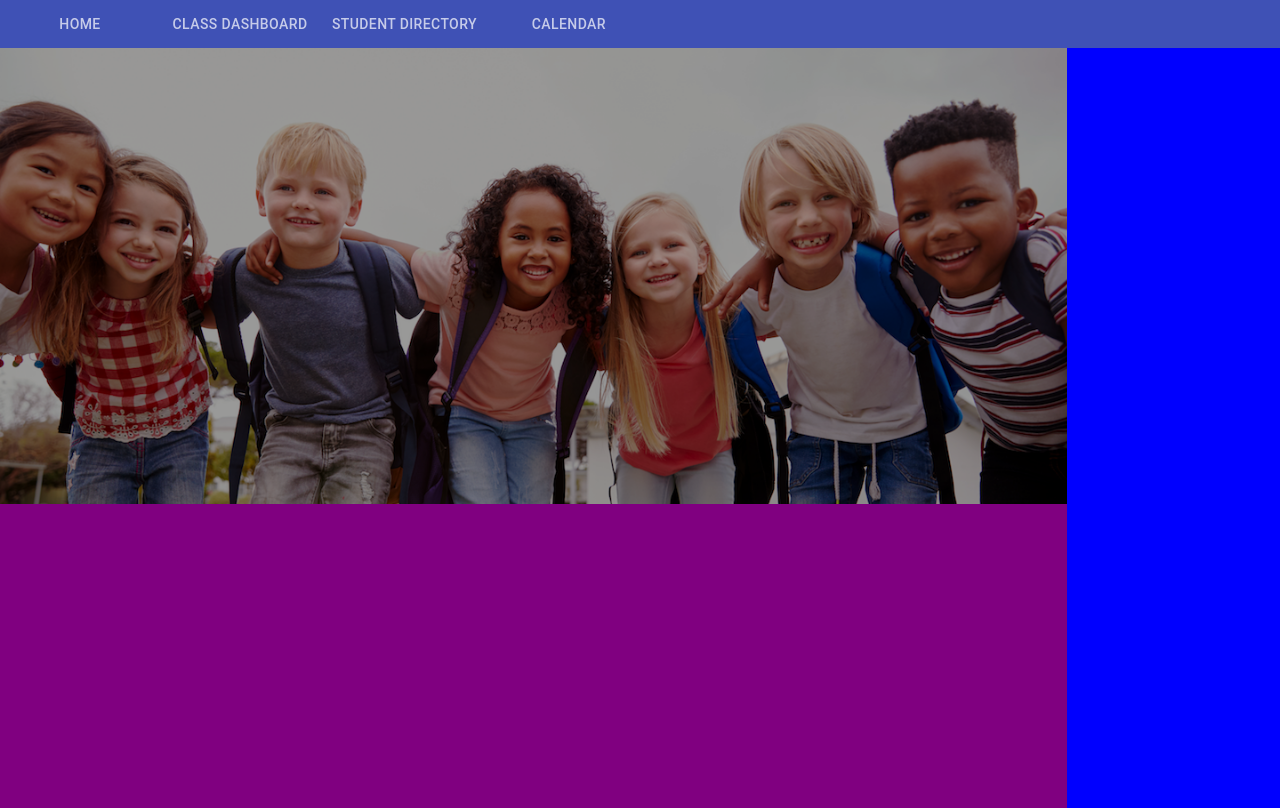
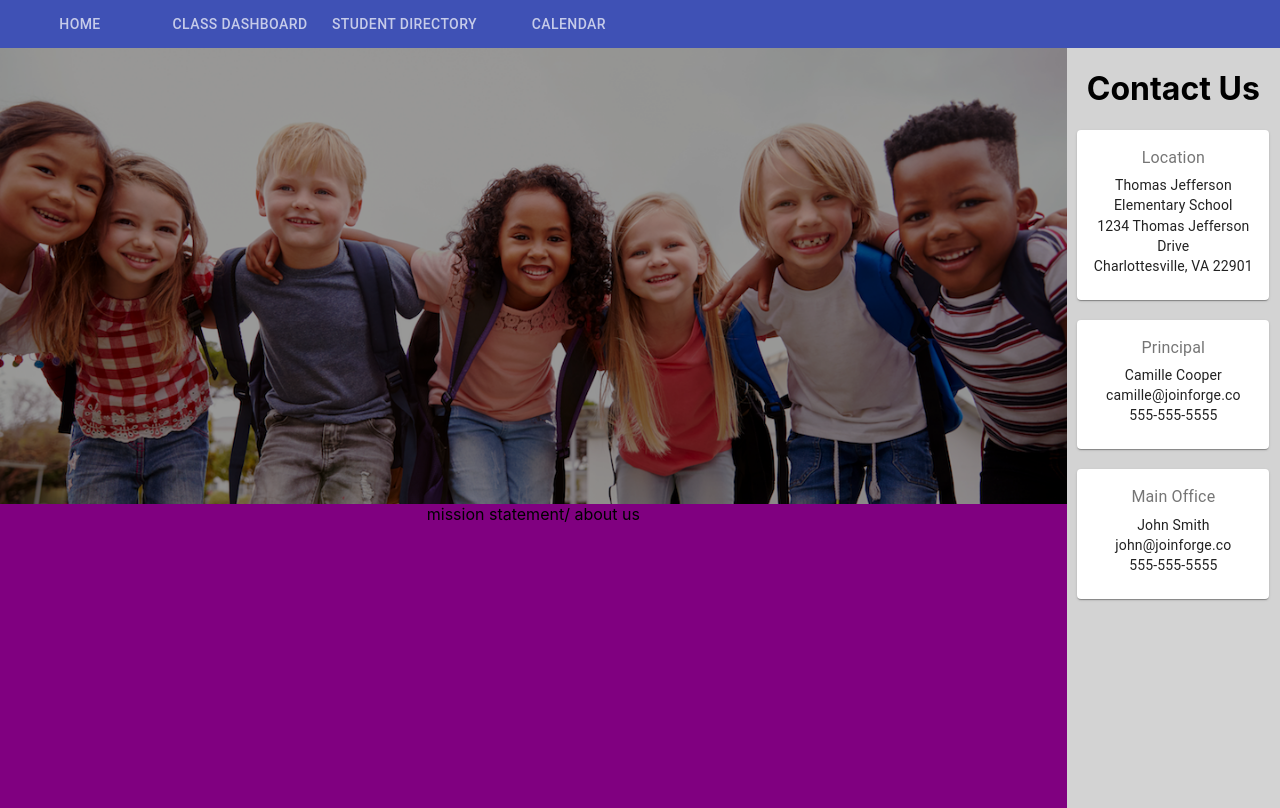
Before and after one commit to las3qj/tje-dashboard, a React (Create React App) app: page / in a window 1280 px wide. Built offline with nearby package versions, Linux system fonts and the light colour scheme.

Commit message:
added contact us section

```diff
--- a/src/components/HomePage.js
+++ b/src/components/HomePage.js
@@ -2,6 +2,8 @@ import NavBar from "./NavBar"
 import { makeStyles } from '@material-ui/core/styles';
 import background from './background.png'
 import Card from '@material-ui/core/Card';
+import Typography from '@material-ui/core/Typography';
+import CardContent from '@material-ui/core/CardContent';
 
 const useStyles = makeStyles((theme) => ({
     container: {
@@ -16,7 +18,12 @@ const useStyles = makeStyles((theme) => ({
     },
     contact: {
         flex: 1,
-        backgroundColor: "blue"
+        display: "flex",
+        flexDirection: "column",
+        backgroundColor: "lightgrey",
+        alignItems: "center",
+
+
     },
     image: {
         flex: 1.5,
@@ -30,7 +37,13 @@ const useStyles = makeStyles((theme) => ({
     mission: {
         flex: 1,
         backgroundColor: "purple"
+    },
+    card: {
+        width: "90%",
+        maxHeight: "30vh",
+        marginBottom: 20
     }
+
 
 }));
 
@@ -45,10 +58,47 @@ export default function HomePage() {
 
                     </div>
                     <div className={classes.mission}>
-
+                        mission statement/ about us
                     </div>
                 </div>
                 <div className={classes.contact}>
+                    <h1> Contact Us</h1>
+                    <Card className={classes.card}>
+                        <CardContent>
+                            <Typography className={classes.title} color="textSecondary" gutterBottom>
+                                Location
+                            </Typography>
+                            <Typography variant="body2" component="p">
+                                Thomas Jefferson Elementary School <br />
+                                1234 Thomas Jefferson Drive <br />
+                                Charlottesville, VA 22901 <br />
+                            </Typography>
+                        </CardContent>
+                    </Card>
+                    <Card className={classes.card}>
+                        <CardContent>
+                            <Typography className={classes.title} color="textSecondary" gutterBottom>
+                                Principal
+                            </Typography>
+                            <Typography variant="body2" component="p">
+                                Camille Cooper <br />
+                                camille@joinforge.co <br />
+                                555-555-5555 <br />
+                            </Typography>
+                        </CardContent>
+                    </Card>
+                    <Card className={classes.card}>
+                        <CardContent>
+                            <Typography className={classes.title} color="textSecondary" gutterBottom>
+                                Main Office
+                            </Typography>
+                            <Typography variant="body2" component="p">
+                                John Smith <br />
+                                john@joinforge.co <br />
+                                555-555-5555 <br />
+                            </Typography>
+                        </CardContent>
+                    </Card>
                 </div>
             </div>
         </div>
```
